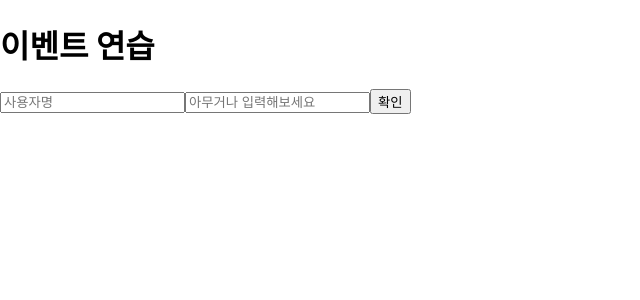
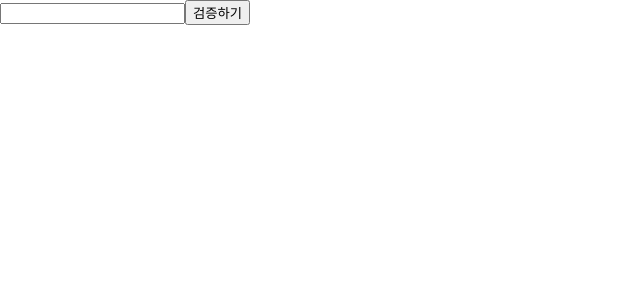
Before and after one commit to Cyaegha96/react-new-learning, a React (Create React App) app in the folder hello-react/: page / in a window 1280 px wide. Shown: the top 300 px of the page, without its empty margins (0-640 px from the left). Built offline with nearby package versions, Linux system fonts and the light colour scheme.

Commit message:
Validation Component

```diff
--- a/hello-react/src/App.js
+++ b/hello-react/src/App.js
@@ -1,8 +1,8 @@
 
 import './App.css';
-import EventPractice from "./EventPractice";
+import ValidationSample from "./ValidationSample";
 
 const App = () =>{
-  return <EventPractice/>
+  return <ValidationSample/>
 }
 export default App;
--- /dev/null
+++ b/hello-react/src/ValidationSample.css
@@ -0,0 +1,6 @@
+.success {
+  background-color: lightgreen;
+}
+.failure {
+  background-color: lightcoral;
+}
--- /dev/null
+++ b/hello-react/src/ValidationSample.js
@@ -0,0 +1,42 @@
+import React, {Component} from 'react';
+import './ValidationSample.css';
+class ValidationSample extends Component{
+    state= {
+        password :'',
+        clicked: false,
+        validated: false
+    }
+
+    handleChange = (e) => {
+        this.setState({
+            password : e.target.value
+        });
+    }
+    handleButtonClick = () =>{
+        this.setState({
+            clicked: true,
+            validated: this.state.password === '0000'
+        });
+    }
+    handleKeyPress = (e) =>{
+        if(e.key === 'Enter'){
+            this.handleButtonClick();
+        }
+    }
+
+    render(){
+        return(
+            <div>
+                <input
+                    onChange={this.handleChange}
+                    className={this.state.clicked ? (this.state.validated ? 'success' : 'failure'): ''}
+                    onKeyPress={this.handleKeyPress}
+                />
+                <button onClick={this.handleButtonClick} >검증하기</button>
+            </div>
+
+        )
+    }
+}
+
+export default ValidationSample;
```
Also changed, not shown: 1 other file (tests, documents, lock files or other folders).
